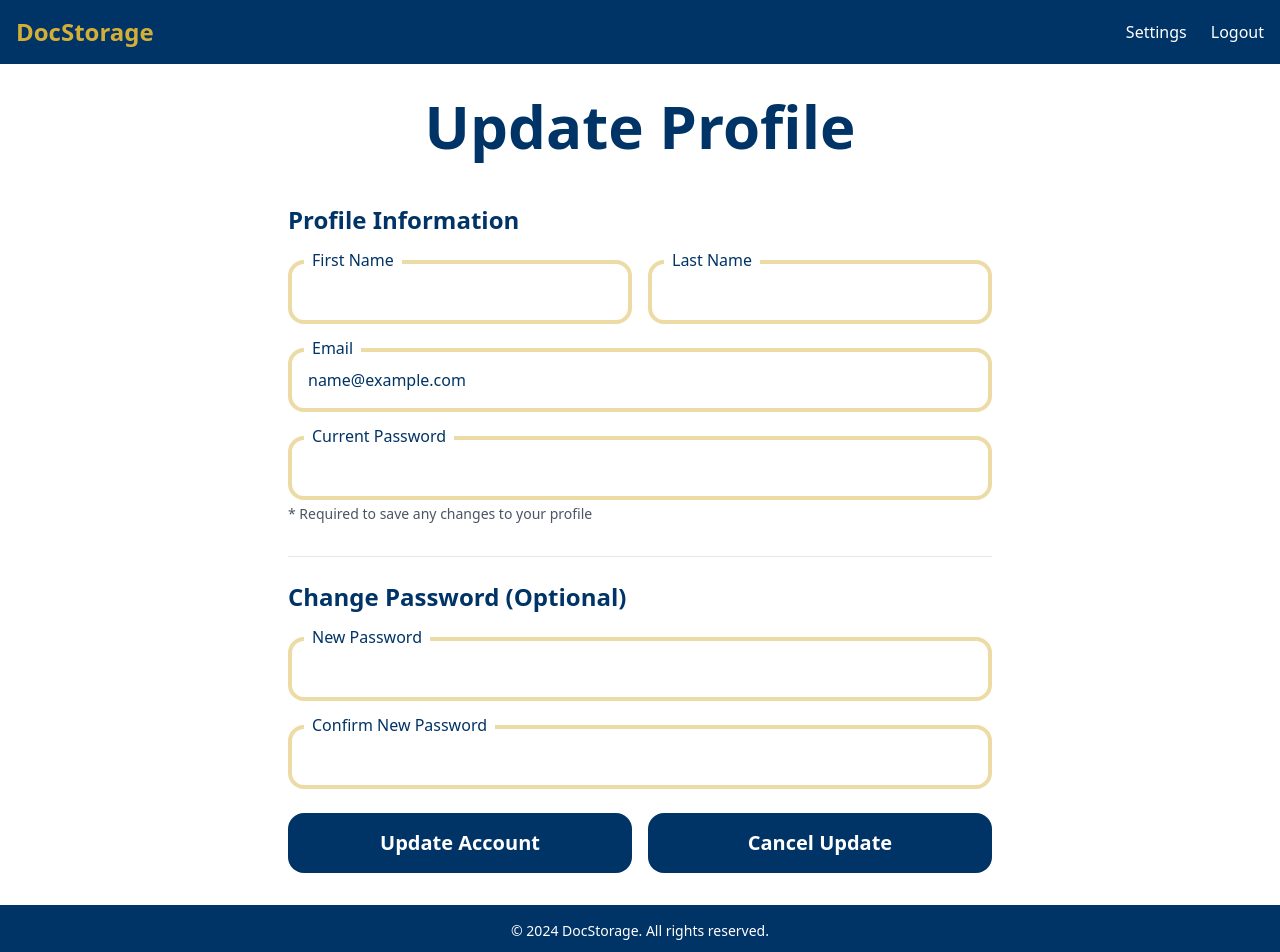
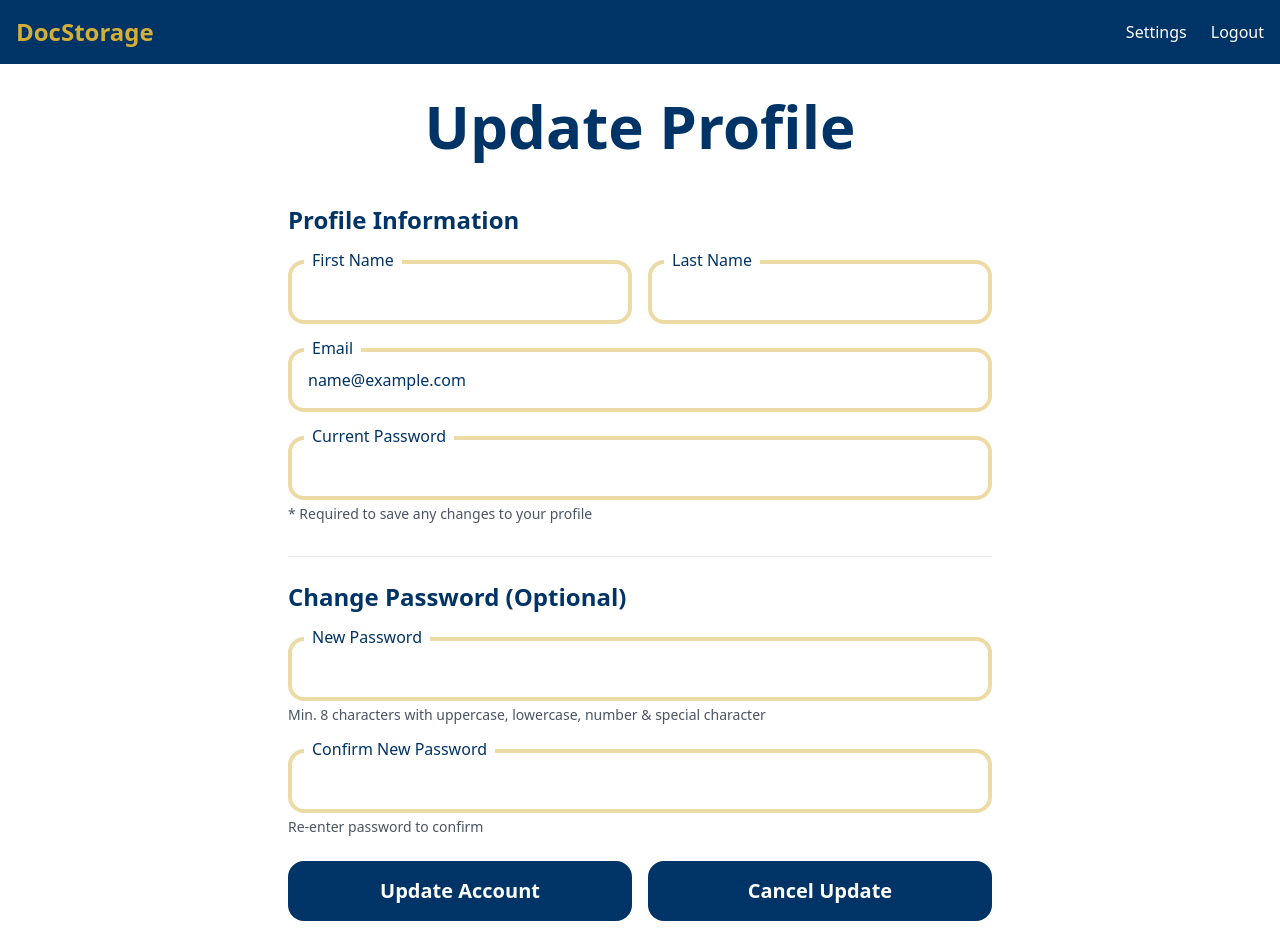
Before and after one commit to acheampe/DocStorage, a Next.js app in the folder frontend/: page /settings in a window 1280 px wide. Shown: the top 952 px of the page. Built offline with nearby package versions, Linux system fonts and the light colour scheme; sample sign-in values are in the browser's storage.

Commit message:
updates settings page and PW req on settings page

```diff
--- a/frontend/src/app/settings/page.tsx
+++ b/frontend/src/app/settings/page.tsx
@@ -3,6 +3,7 @@ import React, { useState, useEffect } from 'react'
 import { useRouter } from 'next/navigation'
 import Link from 'next/link'
 import Footer from '@/components/Footer'
+import { validatePassword } from '@/utils/passwordValidation'
 // import LockIcon from '@/components/LockIcon'
 
 interface User {
@@ -56,7 +57,13 @@ export default function Settings() {
       return;
     }
 
-    if (formData.new_password || formData.confirm_password) {
+    if (formData.new_password) {
+      const passwordValidation = validatePassword(formData.new_password);
+      if (!passwordValidation.isValid) {
+        setError(passwordValidation.message);
+        return;
+      }
+
       if (formData.new_password !== formData.confirm_password) {
         setError('New passwords do not match');
         return;
@@ -176,7 +183,6 @@ export default function Settings() {
                 value={formData.old_password}
                 onChange={(e) => setFormData({...formData, old_password: e.target.value})}
                 className="w-full p-4 border-4 border-gold border-opacity-45 rounded-2xl"
-                required
               />
               <p className="text-sm text-gray-600 mt-1">
                 * Required to save any changes to your profile
@@ -197,6 +203,9 @@ export default function Settings() {
                 onChange={(e) => setFormData({...formData, new_password: e.target.value})}
                 className="w-full p-4 border-4 border-gold border-opacity-45 rounded-2xl"
               />
+              <p className="text-sm text-gray-600 mt-1">
+                Min. 8 characters with uppercase, lowercase, number & special character
+              </p>
             </div>
 
             <div className="relative">
@@ -209,6 +218,9 @@ export default function Settings() {
                 onChange={(e) => setFormData({...formData, confirm_password: e.target.value})}
                 className="w-full p-4 border-4 border-gold border-opacity-45 rounded-2xl"
               />
+              <p className="text-sm text-gray-600 mt-1">
+                Re-enter password to confirm
+              </p>
             </div>
           </div>
 
```
